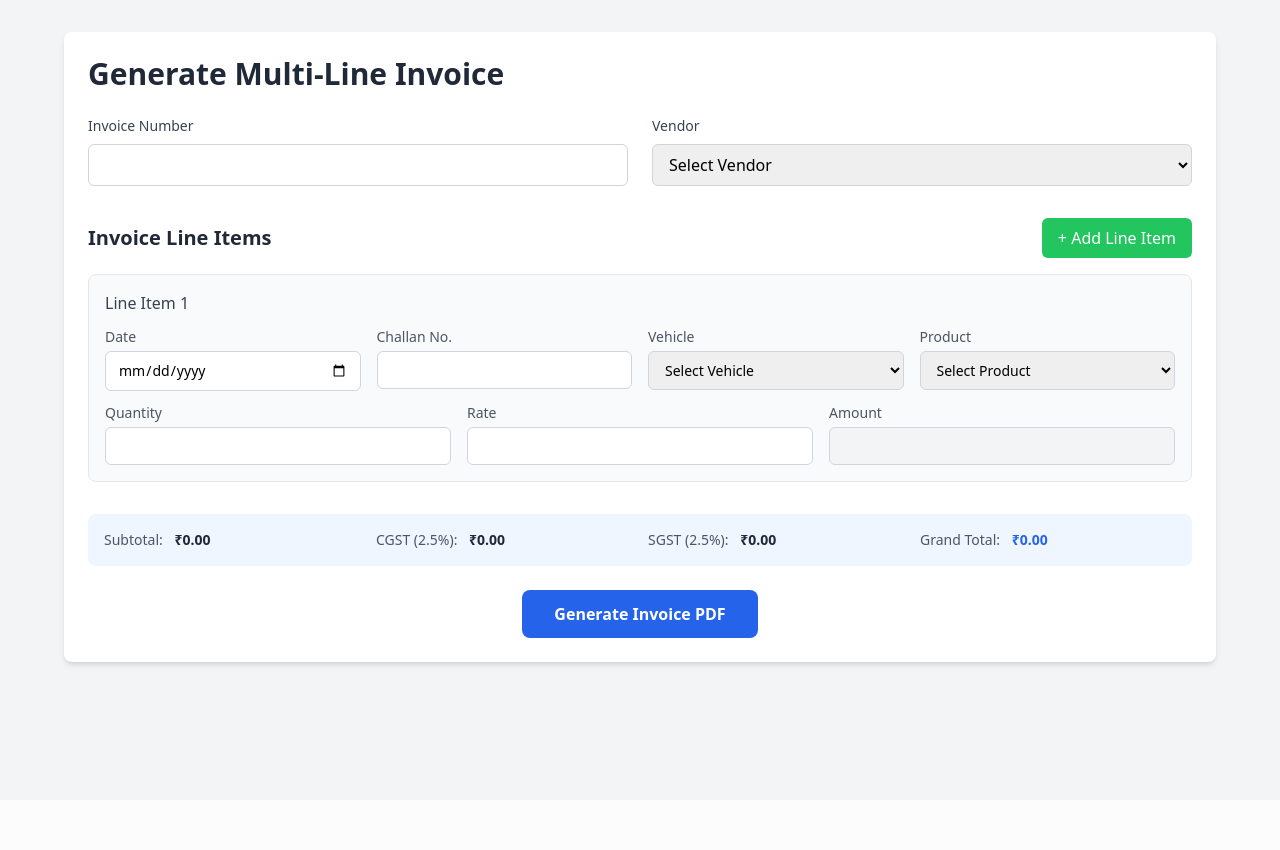
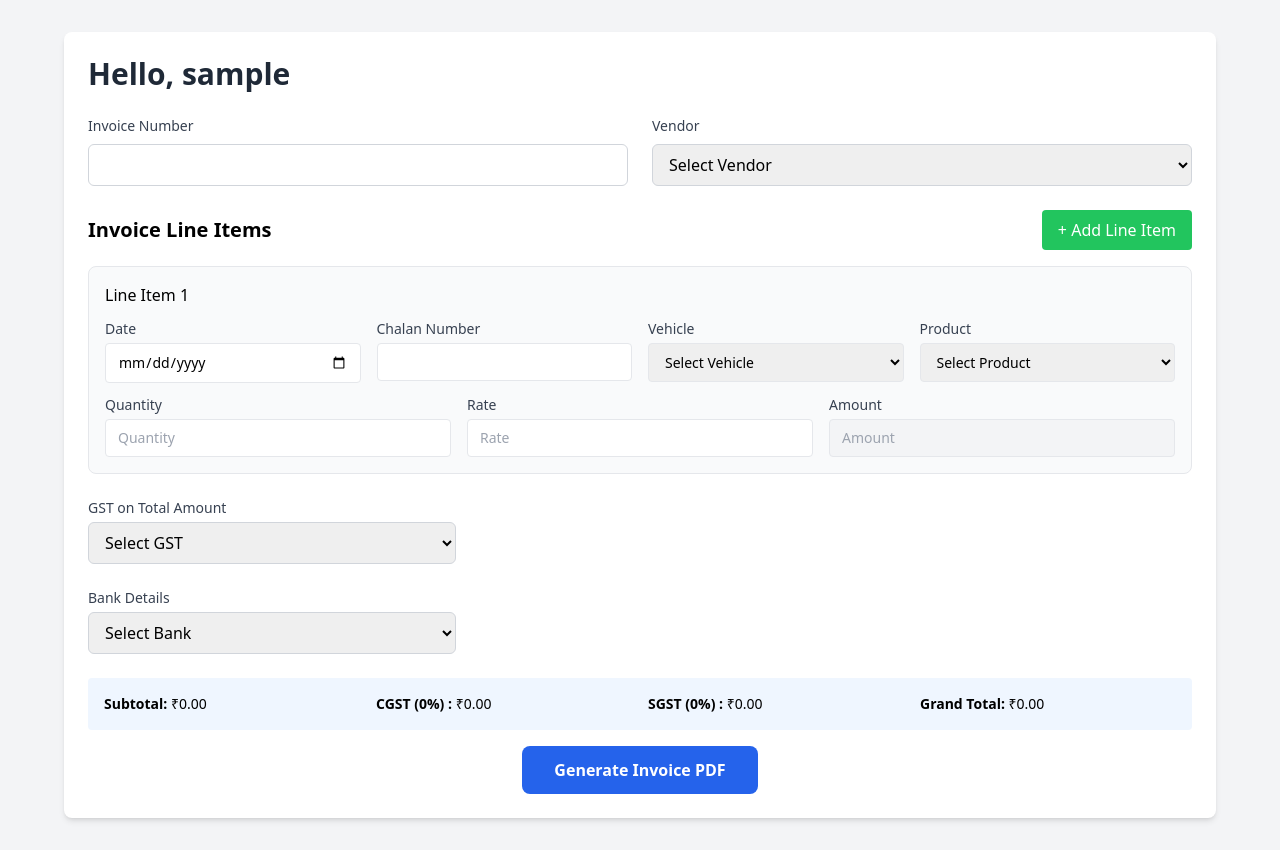
Before and after one commit to Webstalkerrahul/djangotemp, a Django app: template project/billing/templates/billing.html in a window 1280 px wide. Before the commit the page ends 668 px from the top, so only its background shows below. Run offline with Django 5.2, Linux system fonts and the light colour scheme; the template is opened without the code that fills it: most values are stand-ins (such as "Sample title", 1, 10 or a date in 2020); some libraries are stand-ins or nearby versions.

Commit message:
dunamic everthing

```diff
--- a/project/billing/templates/billing.html
+++ b/project/billing/templates/billing.html
@@ -1,31 +1,30 @@
 <!DOCTYPE html>
 <html lang="en">
 <head>
-    <meta charset="UTF-8">
-    <meta name="viewport" content="width=device-width, initial-scale=1.0">
-    <title>Multi-Line Invoice Generator</title>
+    <meta charset="UTF-8" />
+    <meta name="viewport" content="width=device-width, initial-scale=1.0"/>
+    <title>Generic Invoice Generator</title>
     <script src="https://cdn.tailwindcss.com"></script>
 </head>
 <body class="bg-gray-100 min-h-screen py-8">
 <div class="max-w-6xl mx-auto bg-white rounded-lg shadow-md p-6">
-        <h1 class="text-3xl font-bold text-gray-800 mb-6">Generate Multi-Line Invoice</h1>
+    <h1 class="text-3xl font-bold text-gray-800 mb-6">Hello, {{username}}</h1>
 
     <form id="invoiceForm" method="POST">
         {% csrf_token %}
-            <!-- Basic Invoice Information -->
-            <div class="grid grid-cols-1 md:grid-cols-2 gap-6 mb-8">
+
+        <!-- Basic Info -->
+        <div class="grid grid-cols-1 md:grid-cols-2 gap-6 mb-6">
             <div>
                 <label class="block text-sm font-medium text-gray-700 mb-2">Invoice Number</label>
                 <input type="text" name="invoice_number" required
-                           class="w-full px-3 py-2 border border-gray-300 rounded-md focus:outline-none focus:ring-2 focus:ring-blue-500">
+                       class="w-full px-3 py-2 border border-gray-300 rounded-md focus:ring-2 focus:ring-blue-500">
             </div>
-
             <div>
                 <label class="block text-sm font-medium text-gray-700 mb-2">Vendor</label>
                 <select name="vendor" required
-                            class="w-full px-3 py-2 border border-gray-300 rounded-md focus:outline-none focus:ring-2 focus:ring-blue-500">
+                        class="w-full px-3 py-2 border border-gray-300 rounded-md focus:ring-2 focus:ring-blue-500">
                     <option value="">Select Vendor</option>
-                        <!-- Options will be populated from Django context -->
                     {% for vendor in vendors %}
                         <option value="{{ vendor.id }}">{{ vendor.name }}</option>
                     {% endfor %}
@@ -33,55 +32,43 @@
             </div>
         </div>
 
-            <!-- Line Items Section -->
-            <div class="mb-8">
+        <!-- Line Items -->
+        <div class="mb-6">
             <div class="flex justify-between items-center mb-4">
-                    <h2 class="text-xl font-semibold text-gray-800">Invoice Line Items</h2>
+                <h2 class="text-xl font-semibold">Invoice Line Items</h2>
                 <button type="button" id="addLineItem"
-                            class="bg-green-500 hover:bg-green-600 text-white px-4 py-2 rounded-md transition-colors">
+                        class="bg-green-500 text-white px-4 py-2 rounded hover:bg-green-600">
                     + Add Line Item
                 </button>
             </div>
-
-                <!-- Line Items Container -->
             <div id="lineItemsContainer" class="space-y-4">
-                    <!-- Initial line item -->
+                <!-- Initial Line Item -->
                 <div class="line-item bg-gray-50 p-4 rounded-lg border">
                     <div class="flex justify-between items-center mb-3">
-                            <h3 class="font-medium text-gray-700">Line Item 1</h3>
-                            <button type="button" class="remove-item text-red-500 hover:text-red-700 hidden">
-                                ✕ Remove
-                            </button>
+                        <h3 class="font-medium">Line Item 1</h3>
+                        <button type="button" class="remove-item text-red-500 hover:text-red-700 hidden">✕ Remove</button>
                     </div>
-
                    <div class="grid grid-cols-2 md:grid-cols-4 gap-4 mb-3">
                         <div>
-                                <label class="block text-sm font-medium text-gray-600 mb-1">Date</label>
-                                <input type="date" name="date" required
-                                       class="w-full px-3 py-2 border border-gray-300 rounded-md text-sm">
+                            <label class="block text-sm font-medium text-gray-700 mb-1">Date</label>
+                            <input type="date" name="date" required class="w-full px-3 py-2 border rounded text-sm">
                         </div>
-
                         <div>
-                                <label class="block text-sm font-medium text-gray-600 mb-1">Challan No.</label>
-                                <input type="text" name="chalan_number" required
-                                       class="w-full px-3 py-2 border border-gray-300 rounded-md text-sm">
+                            <label class="block text-sm font-medium text-gray-700 mb-1">Chalan Number</label>
+                            <input type="text" name="chalan_number" required class="w-full px-3 py-2 border rounded text-sm">
                         </div>
-
                         <div>
-                                <label class="block text-sm font-medium text-gray-600 mb-1">Vehicle</label>
-                                <select name="vehicle" required
-                                        class="w-full px-3 py-2 border border-gray-300 rounded-md text-sm">
+                            <label class="block text-sm font-medium text-gray-700 mb-1">Vehicle</label>
+                            <select name="vehicle" required class="w-full px-3 py-2 border rounded text-sm">
                                 <option value="">Select Vehicle</option>
                                 {% for vehicle in vehicles %}
                                 <option value="{{ vehicle.id }}">{{ vehicle.number }}</option>
                                 {% endfor %}
                             </select>
                         </div>
-
                         <div>
-                                <label class="block text-sm font-medium text-gray-600 mb-1">Product</label>
-                                <select name="product" required
-                                        class="w-full px-3 py-2 border border-gray-300 rounded-md text-sm">
+                            <label class="block text-sm font-medium text-gray-700 mb-1">Product</label>
+                            <select name="product" required class="w-full px-3 py-2 border rounded text-sm">
                                 <option value="">Select Product</option>
                                 {% for product in products %}
                                 <option value="{{ product.id }}">{{ product.name }}</option>
@@ -89,59 +76,64 @@
                             </select>
                         </div>
                     </div>
-
                     <div class="grid grid-cols-3 gap-4">
                         <div>
-                                <label class="block text-sm font-medium text-gray-600 mb-1">Quantity</label>
-                                <input type="number" step="0.01" name="quantity" required
-                                       class="quantity-input w-full px-3 py-2 border border-gray-300 rounded-md text-sm">
+                            <label class="block text-sm font-medium text-gray-700 mb-1">Quantity</label>
+                            <input type="number" step="0.01" name="quantity" placeholder="Quantity" class="quantity-input w-full px-3 py-2 border rounded text-sm">
+                        </div>
+                        <div>
+                            <label class="block text-sm font-medium text-gray-700 mb-1">Rate</label>
+                            <input type="number" step="0.01" name="rate" placeholder="Rate" class="rate-input w-full px-3 py-2 border rounded text-sm">
+                        </div>
+                        <div>
+                            <label class="block text-sm font-medium text-gray-700 mb-1">Amount</label>
+                            <input type="number" step="0.01" name="amount" readonly placeholder="Amount" class="amount-display w-full px-3 py-2 border rounded bg-gray-100 text-sm">
+                        </div>
                     </div>
 
-                            <div>
-                                <label class="block text-sm font-medium text-gray-600 mb-1">Rate</label>
-                                <input type="number" step="0.01" name="rate" required
-                                       class="rate-input w-full px-3 py-2 border border-gray-300 rounded-md text-sm">
-                            </div>
-
-                            <div>
-                                <label class="block text-sm font-medium text-gray-600 mb-1">Amount</label>
-                                <input type="number" step="0.01" name="amount" readonly
-                                       class="amount-display w-full px-3 py-2 border border-gray-300 rounded-md text-sm bg-gray-100">
-                            </div>
-                        </div>
                 </div>
             </div>
         </div>
 
-            <!-- Total Summary -->
-            <div class="bg-blue-50 p-4 rounded-lg mb-6">
-                <div class="grid grid-cols-2 md:grid-cols-4 gap-4 text-sm">
-                    <div>
-                        <span class="font-medium text-gray-600">Subtotal:</span>
-                        <span id="subtotal" class="font-semibold text-gray-800 ml-2">₹0.00</span>
-                    </div>
-                    <div>
-                        <span class="font-medium text-gray-600">CGST (2.5%):</span>
-                        <span id="cgst" class="font-semibold text-gray-800 ml-2">₹0.00</span>
-                    </div>
-                    <div>
-                        <span class="font-medium text-gray-600">SGST (2.5%):</span>
-                        <span id="sgst" class="font-semibold text-gray-800 ml-2">₹0.00</span>
-                    </div>
-                    <div>
-                        <span class="font-medium text-gray-600">Grand Total:</span>
-                        <span id="grandTotal" class="font-bold text-blue-600 ml-2">₹0.00</span>
-                    </div>
-                </div>
+        <!-- GST Section -->
+        <div class="mb-6">
+            <label class="block text-sm font-medium text-gray-700 mb-1">GST on Total Amount</label>
+            <select id="gstRateSelector" name="gst_rate" required
+                    class="w-full md:w-1/3 px-3 py-2 border border-gray-300 rounded-md">
+                <option value="">Select GST</option>
+                {% for g in gst %}
+                <option value="{{ g.total_gst }}">{{ g.total_gst|floatformat:0 }}%</option>
+                {% endfor %}
+            </select>
         </div>
 
-            <!-- Hidden input for line items JSON -->
+        <!-- Banck Section -->
+        <div class="mb-6">
+            <label class="block text-sm font-medium text-gray-700 mb-1">Bank Details</label>
+            <select id="bankDetailSelector" name="bank_detail" required
+                    class="w-full md:w-1/3 px-3 py-2 border border-gray-300 rounded-md">
+                <option value="">Select Bank</option>
+                {% for bank in bank_details %}
+                <option value="{{ bank.id }}">{{ bank.bank_name }}</option>
+                {% endfor %}
+            </select>
+        </div>
+
+        <!-- Summary -->
+        <div class="bg-blue-50 p-4 rounded mb-4 grid grid-cols-1 md:grid-cols-4 gap-4 text-sm">
+            <div><strong>Subtotal:</strong> <span id="subtotal">₹0.00</span></div>
+            <div><strong>CGST (<span id="cgstRate">0</span>%) :</strong> <span id="cgst">₹0.00</span></div>
+            <div><strong>SGST (<span id="sgstRate">0</span>%) :</strong> <span id="sgst">₹0.00</span></div>
+            <div><strong>Grand Total:</strong> <span id="grandTotal">₹0.00</span></div>
+        </div>
+
+        <!-- Hidden input for backend -->
         <input type="hidden" name="line_items" id="lineItemsJson">
 
-            <!-- Submit Button -->
+        <!-- Submit -->
         <div class="text-center">
             <button type="submit"
-                        class="bg-blue-600 hover:bg-blue-700 text-white font-semibold py-3 px-8 rounded-lg transition-all duration-200 transform hover:scale-105">
+                    class="bg-blue-600 hover:bg-blue-700 text-white font-semibold py-3 px-8 rounded-lg transition-all duration-200">
                 Generate Invoice PDF
             </button>
         </div>
@@ -149,129 +141,90 @@
 </div>
 
 <script>
-        // Get CSRF token
-        function getCookie(name) {
-            let cookieValue = null;
-            if (document.cookie && document.cookie !== '') {
-                const cookies = document.cookie.split(';');
-                for (let i = 0; i < cookies.length; i++) {
-                    const cookie = cookies[i].trim();
-                    if (cookie.substring(0, name.length + 1) === (name + '=')) {
-                        cookieValue = decodeURIComponent(cookie.substring(name.length + 1));
-                        break;
-                    }
-                }
-            }
-            return cookieValue;
-        }
-        const csrftoken = getCookie('csrftoken');
-
     let lineItemCount = 1;
 
-        // Add new line item
-        document.getElementById('addLineItem').addEventListener('click', function() {
+    document.getElementById('addLineItem').addEventListener('click', function () {
         lineItemCount++;
         const container = document.getElementById('lineItemsContainer');
         const template = container.children[0].cloneNode(true);
 
-            // Update the title
         template.querySelector('h3').textContent = `Line Item ${lineItemCount}`;
-
-            // Clear all input values
-            template.querySelectorAll('input, select').forEach(input => {
-                if (input.type !== 'date') {
-                    input.value = '';
-                }
-            });
-
-            // Show remove button for new items
+        template.querySelectorAll('input, select').forEach(input => input.value = '');
         template.querySelector('.remove-item').classList.remove('hidden');
-
         container.appendChild(template);
 
-            // Show remove buttons on all items if more than one
         if (container.children.length > 1) {
-                container.querySelectorAll('.remove-item').forEach(btn => {
-                    btn.classList.remove('hidden');
-                });
+            container.querySelectorAll('.remove-item').forEach(btn => btn.classList.remove('hidden'));
         }
 
         updateCalculations();
     });
 
-        // Remove line item
-        document.addEventListener('click', function(e) {
+    document.addEventListener('click', function (e) {
         if (e.target.classList.contains('remove-item')) {
-                const lineItem = e.target.closest('.line-item');
-                lineItem.remove();
+            e.target.closest('.line-item').remove();
 
-                // Update line item numbers
             document.querySelectorAll('.line-item h3').forEach((title, index) => {
                 title.textContent = `Line Item ${index + 1}`;
             });
 
-                // Hide remove buttons if only one item left
-                const container = document.getElementById('lineItemsContainer');
-                if (container.children.length === 1) {
-                    container.querySelector('.remove-item').classList.add('hidden');
+            if (document.getElementById('lineItemsContainer').children.length === 1) {
+                document.querySelector('.remove-item').classList.add('hidden');
             }
 
             updateCalculations();
         }
     });
 
-        // Calculate amount for each line item
-        document.addEventListener('input', function(e) {
+    document.addEventListener('input', function (e) {
         if (e.target.classList.contains('quantity-input') || e.target.classList.contains('rate-input')) {
             const lineItem = e.target.closest('.line-item');
-                const quantity = parseFloat(lineItem.querySelector('.quantity-input').value) || 0;
+            const qty = parseFloat(lineItem.querySelector('.quantity-input').value) || 0;
             const rate = parseFloat(lineItem.querySelector('.rate-input').value) || 0;
-                const amount = quantity * rate;
-
+            const amount = qty * rate;
             lineItem.querySelector('.amount-display').value = amount.toFixed(2);
             updateCalculations();
         }
     });
 
-        // Update total calculations
+    document.getElementById('gstRateSelector').addEventListener('change', updateCalculations);
+
     function updateCalculations() {
         let subtotal = 0;
-
         document.querySelectorAll('.amount-display').forEach(input => {
             subtotal += parseFloat(input.value) || 0;
         });
 
-            const cgst = subtotal * 0.025;
-            const sgst = subtotal * 0.025;
+        const gstRate = parseFloat(document.getElementById('gstRateSelector').value) || 0;
+        const cgst = (subtotal * gstRate) / 200;
+        const sgst = (subtotal * gstRate) / 200;
         const grandTotal = subtotal + cgst + sgst;
 
         document.getElementById('subtotal').textContent = `₹${subtotal.toFixed(2)}`;
         document.getElementById('cgst').textContent = `₹${cgst.toFixed(2)}`;
         document.getElementById('sgst').textContent = `₹${sgst.toFixed(2)}`;
         document.getElementById('grandTotal').textContent = `₹${grandTotal.toFixed(2)}`;
+        document.getElementById('cgstRate').textContent = (gstRate / 2).toFixed(1).replace(/\.0$/, '');
+        document.getElementById('sgstRate').textContent = (gstRate / 2).toFixed(1).replace(/\.0$/, '');
     }
 
-        // Form submission
-        document.getElementById('invoiceForm').addEventListener('submit', function(e) {
+    // Prepare JSON for backend
+    document.getElementById('invoiceForm').addEventListener('submit', function () {
         const lineItems = [];
-
         document.querySelectorAll('.line-item').forEach(item => {
-                const lineItem = {
+            lineItems.push({
                 date: item.querySelector('input[name="date"]').value,
                 chalan_number: item.querySelector('input[name="chalan_number"]').value,
                 vehicle_id: item.querySelector('select[name="vehicle"]').value,
                 product_id: item.querySelector('select[name="product"]').value,
-                    quantity: parseFloat(item.querySelector('input[name="quantity"]').value),
-                    rate: parseFloat(item.querySelector('input[name="rate"]').value),
-                    amount: parseFloat(item.querySelector('input[name="amount"]').value)
-                };
-                lineItems.push(lineItem);
+                quantity: parseFloat(item.querySelector('input[name="quantity"]').value) || 0,
+                rate: parseFloat(item.querySelector('input[name="rate"]').value) || 0,
+                amount: parseFloat(item.querySelector('input[name="amount"]').value) || 0
             });
-
+        });
         document.getElementById('lineItemsJson').value = JSON.stringify(lineItems);
     });
 
-        // Initialize calculations
     updateCalculations();
 </script>
 </body>
```
Also changed, not shown: project/billing/admin.py (+6 -1 lines), project/billing/models.py (+11 -1 lines), project/billing/templates/bill_template.html (+52 -53 lines), project/billing/views.py (+15 -5 lines), project/company/admin.py (+8 -1 lines), project/company/models.py (+12 -0 lines), project/core/utils/queries.py (+138 -59 lines), project/billing/migrations/0009_gst.py (added), project/billing/migrations/0010_invoice_bank_details.py (added), project/company/migrations/0004_bankdetail.py (added), 2 other files. Lines whose indentation alone changed are shown as unchanged.
